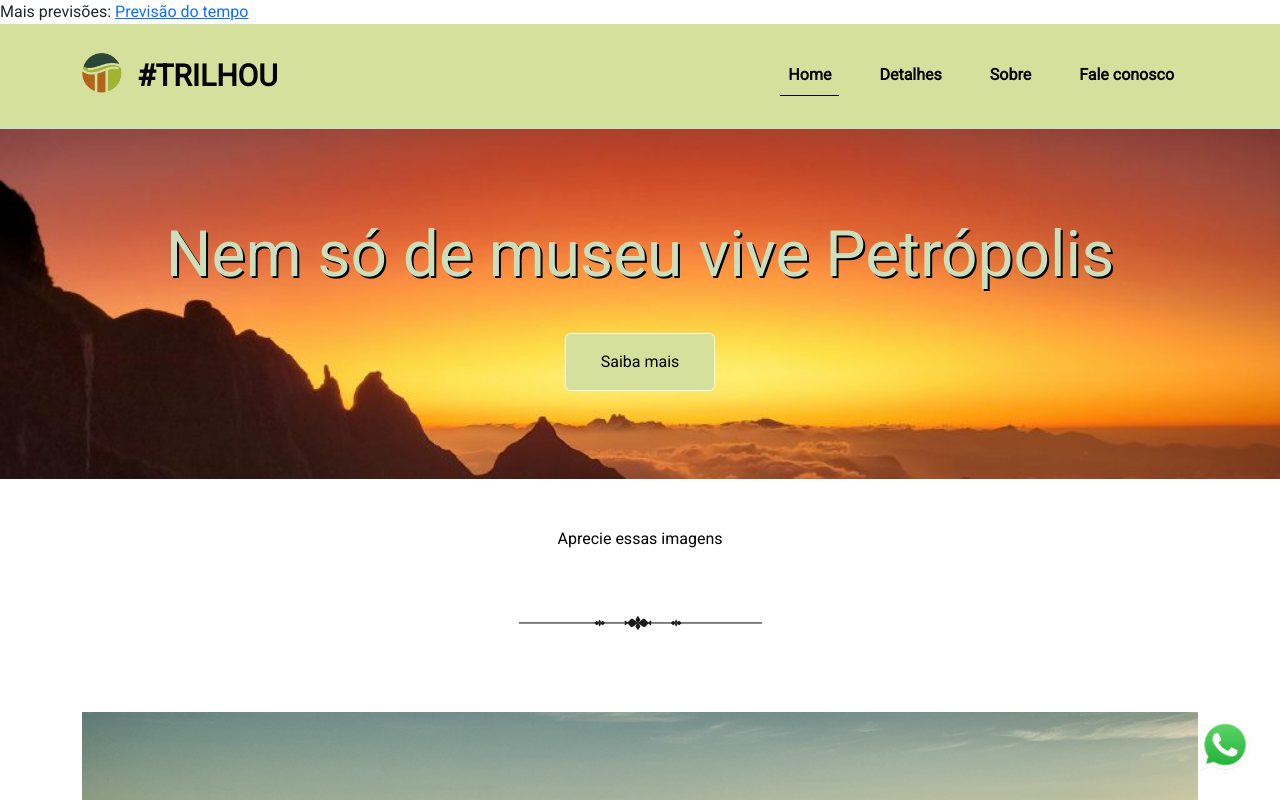
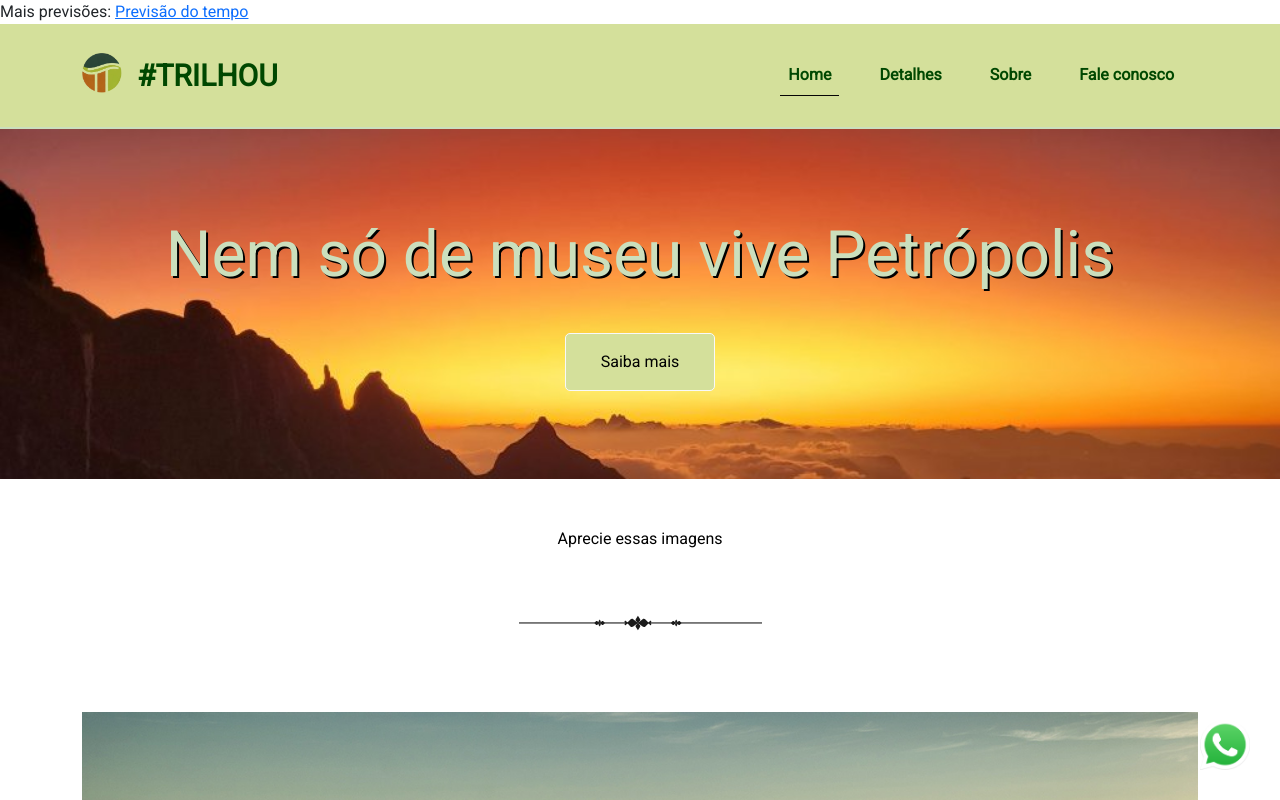
Before and after one commit to LilianeDavid93/FrontEndGrupo2, a plain HTML site: page index.html in a window 1280 px wide. Shown: the top 800 px of the page. Drawn offline with nearby package versions, Linux system fonts and the light colour scheme; a script that the page names is missing.

Commit message:
mudanças esticas

```diff
--- a/css/contato.css
+++ b/css/contato.css
@@ -14,14 +14,19 @@
   font-weight: 700;
   font-size: 1.5em;
   margin-left: 0.5em;
+  color: rgb(0, 72, 1);
 }
 #nav-container {
   display: block;
 }
-.navbar-brand span {
+/* .navbar-brand span {
   font-weight: 700;
   font-size: 1.5em;
   margin-left: 0.5em;
+} */
+a {
+  text-decoration: none;
+  color: rgb(0, 72, 1);
 }
 
 /* Cores personalizadas */
@@ -42,6 +47,7 @@ body {
 .container {
   max-width: 500px;
   margin: 0 auto;
+  margin-top: 40px;
   background-color: var(--secondary-color);
   border-radius: 5px;
   box-shadow: 0 0 10px rgba(0, 0, 0, 0.2);
--- a/css/style.css
+++ b/css/style.css
@@ -46,12 +46,13 @@
 }
 
 #navbar a {
-  color: #050505;
+  color: rgb(0, 72, 1);
   font-weight: bold;
 }
 
 #navbar a:hover {
   color: #7a7a7a;
+  border-bottom: 2px solid rgb(0, 72, 1);
 }
 
 #navbar .active {
```
Also changed, not shown: contato.html (+3 -6 lines).
